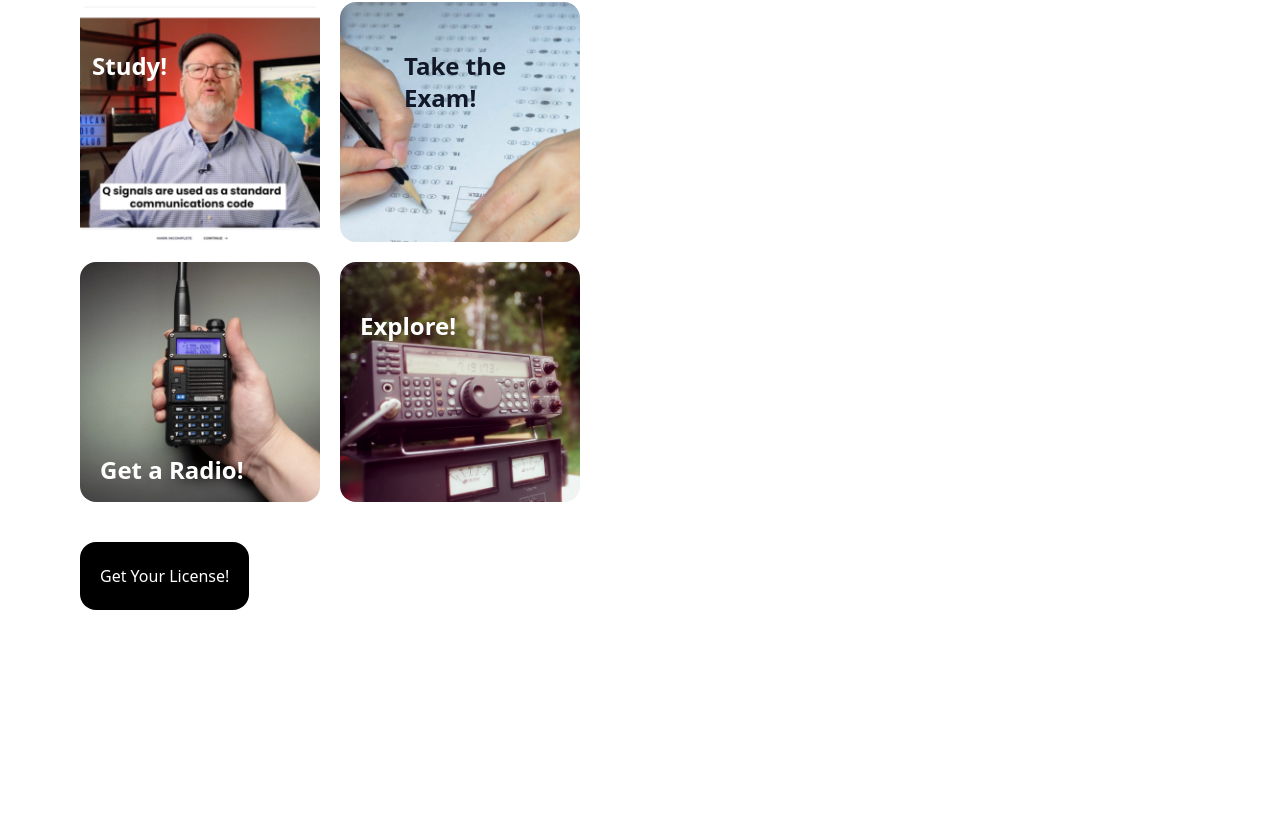
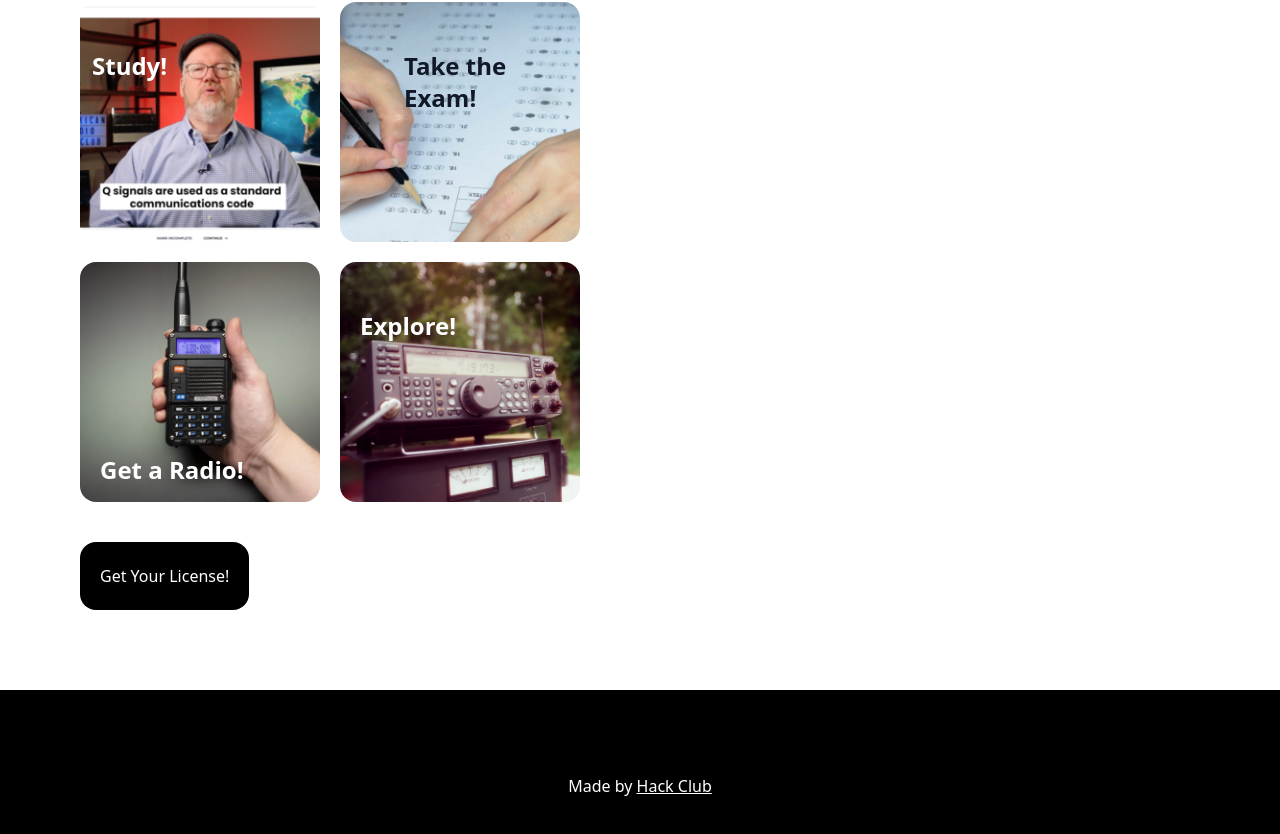
Before and after one commit to hackclub/ham-night, a Next.js app: page / in a window 1280 px wide. Shown: the part 1169-2003 px from the top of the page. Before the commit the page ends 1859 px from the top, so only its background shows below. Built offline with nearby package versions, Linux system fonts and the light colour scheme.

Commit message:
Update index.tsx

```diff
--- a/src/pages/index.tsx
+++ b/src/pages/index.tsx
@@ -13,7 +13,7 @@ export default function Index() {
             height={500}
             className="pr-20 pb-9"
           />
-          <Link href="https://hackclub.com/slack/?event=HAM%20Huddles">
+          <Link href="https://forms.hackclub.com/t/oCU4yuMzGdus">
             <button className="bg-black text-white rounded-2xl p-5">
               Get Your License!
             </button>
@@ -62,12 +62,17 @@ export default function Index() {
               <Card phase={4} />
             </div>
             <div className="py-5" />
-            <Link href="https://hackclub.com/slack/?event=HAM%20Huddles">
+            <Link href="https://forms.hackclub.com/t/oCU4yuMzGdus">
               <button className="bg-black text-white rounded-2xl p-5">
                 Get Your License!
               </button>
             </Link>
           </div>
+        </div>
+      </div>
+      <div className="w-screen h-48 bg-black">
+        <div className="flex justify-center items-center h-full">
+          <p className="text-white">Made by <Link className="underline" href="https://hackclub.com">Hack Club</Link></p>
         </div>
       </div>
     </>
```
